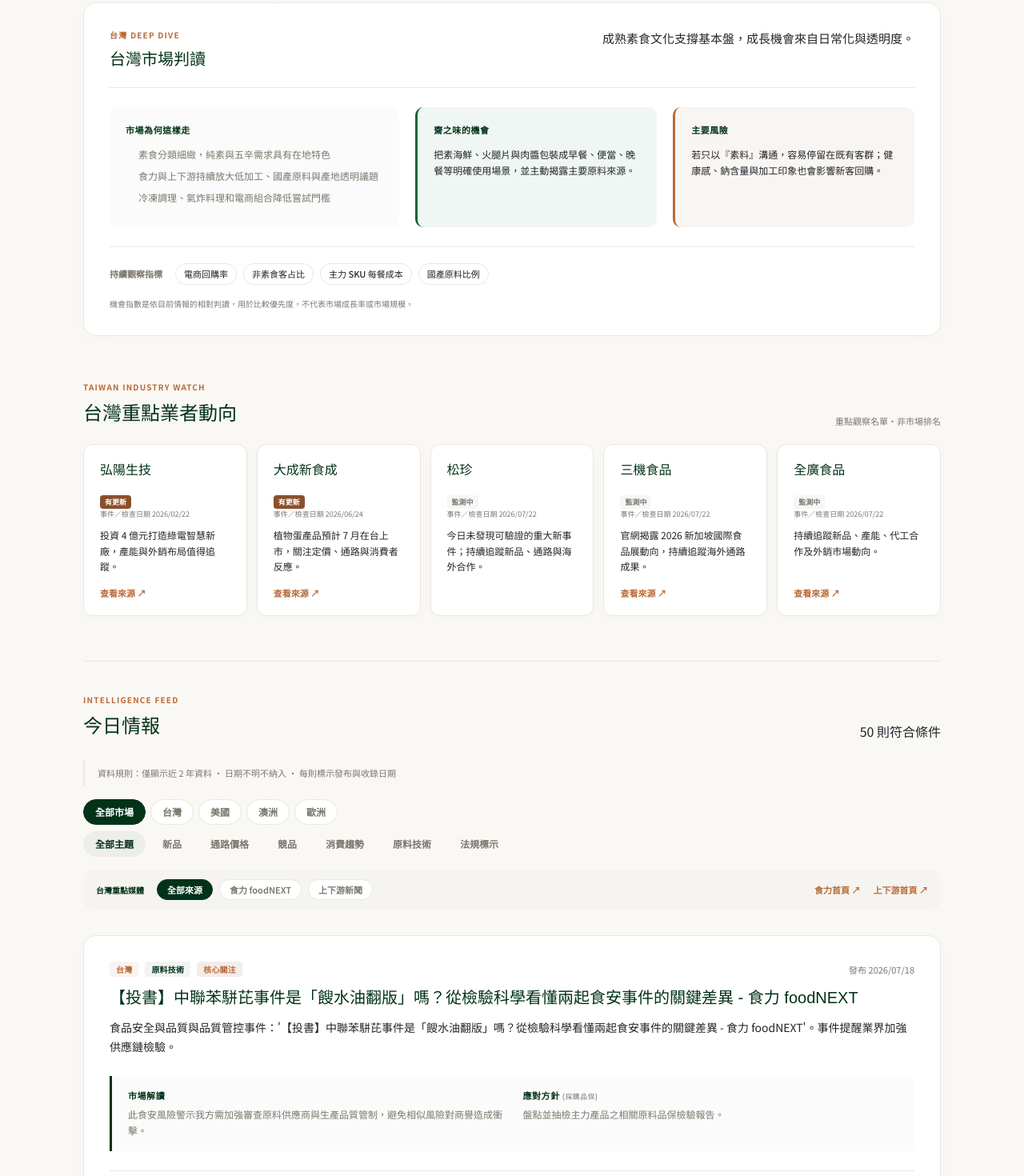
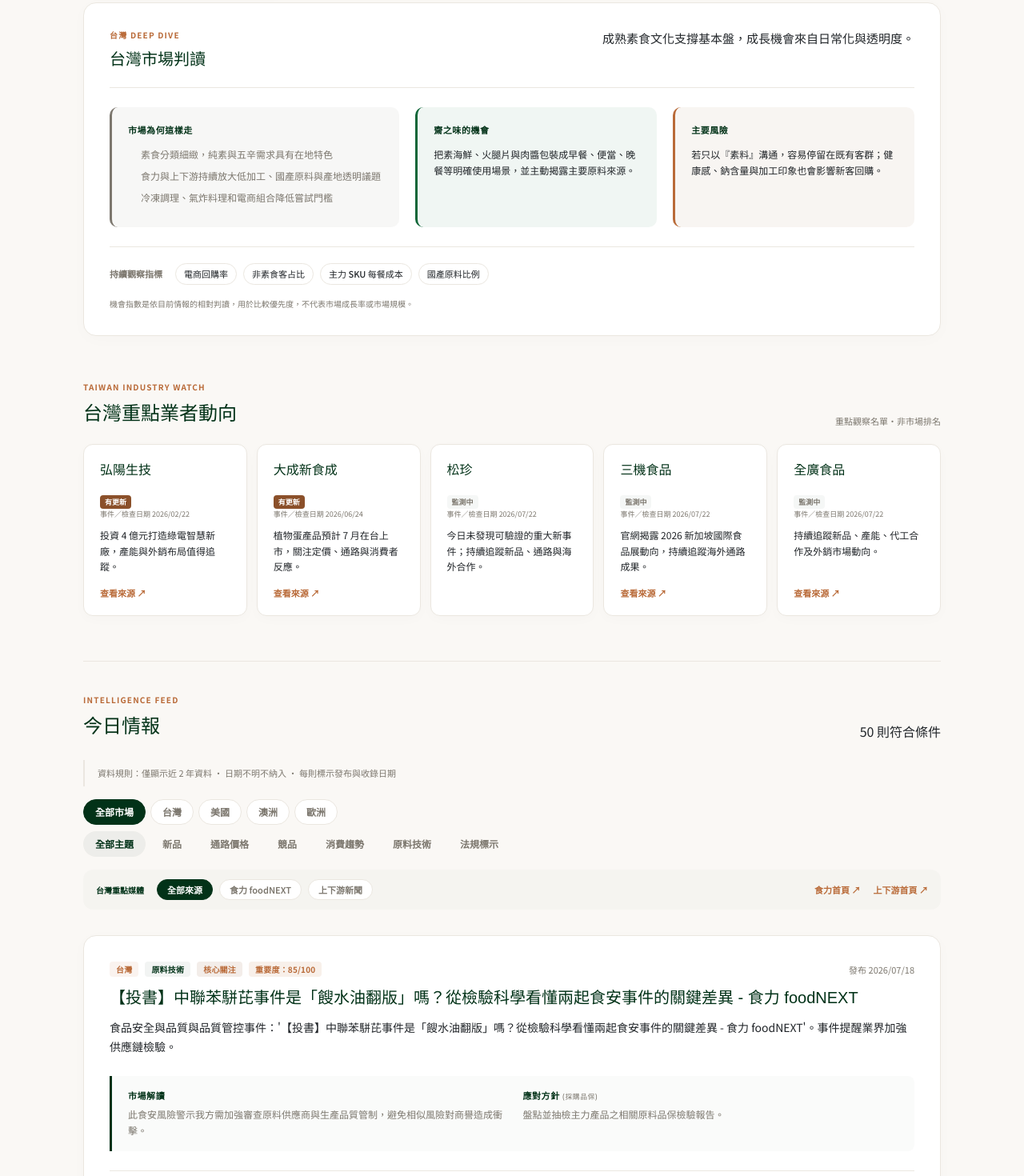
Before and after one commit to gyuyu2002-Jeff/cjw-market-intelligence, a Next.js app: page / in a window 1280 px wide. Shown: the part 1020-2490 px from the top of the page at 80% size. Built offline with nearby package versions, Linux system fonts and the light colour scheme.

Commit message:
style: fix deep-dive grid drivers card style discrepancy and restore score on high priority items

```diff
--- a/app/globals.css
+++ b/app/globals.css
@@ -496,6 +496,11 @@ a { color: inherit; text-decoration: none; }
   background: rgba(2, 50, 24, 0.02);
 }
 
+.deep-dive-grid .drivers {
+  background: rgba(124, 119, 110, 0.06);
+  border-left: 3px solid var(--muted);
+}
+
 .deep-dive-grid section > span {
   color: var(--forest);
   font-size: 11px;
@@ -820,6 +825,12 @@ a { color: inherit; text-decoration: none; }
 .tag-priority.priority-中, .tag-priority.priority-低 {
   background: rgba(2, 50, 24, 0.04);
   color: var(--muted);
+}
+
+.tag-score {
+  background: rgba(185, 106, 56, 0.1);
+  color: var(--gold);
+  font-weight: 800;
 }
 
 .card-header-row time {
--- a/app/page.tsx
+++ b/app/page.tsx
@@ -1051,7 +1051,7 @@ export default function Home() {
               <p>{selectedPulse.headline}</p>
             </div>
             <div className="deep-dive-grid">
-              <section><span>市場為何這樣走</span><ul>{selectedPulse.drivers.map((driver) => <li key={driver}>{driver}</li>)}</ul></section>
+              <section className="drivers"><span>市場為何這樣走</span><ul>{selectedPulse.drivers.map((driver) => <li key={driver}>{driver}</li>)}</ul></section>
               <section className="opportunity"><span>齋之味的機會</span><p>{selectedPulse.opportunity}</p></section>
               <section className="risk"><span>主要風險</span><p>{selectedPulse.risk}</p></section>
             </div>
@@ -1110,6 +1110,9 @@ export default function Home() {
                         <span className={`tag-priority priority-${item.priority}`}>
                           {item.priority === "高" ? "核心關注" : "持續觀察"}
                         </span>
+                        {item.priority === "高" && (
+                          <span className="tag-score">重要度：{item.score}/100</span>
+                        )}
                       </div>
                       <time>發布 {formatDate(item.publishedAt)}</time>
                     </div>
```
Also changed, not shown: 4 other files (tests, documents, lock files or other folders).
